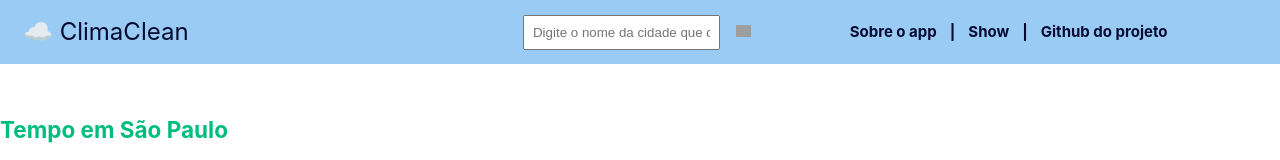
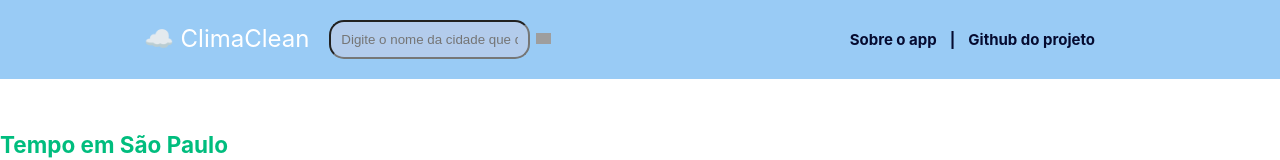
Before and after one commit to GabrielaSchubert/AppClima_2.0, a Vue app in the folder appclima_2.0/: page / in a window 1280 px wide. Shown: the top 160 px of the page. Built offline with nearby package versions, Linux system fonts and the light colour scheme; no server answers; grey boxes are pictures that could not be loaded.

Commit message:
arrumando o input

```diff
--- a/appclima_2.0/src/App.vue
+++ b/appclima_2.0/src/App.vue
@@ -24,8 +24,6 @@ import { RouterLink, RouterView } from 'vue-router'
       <nav class="nav">
         <RouterLink :to="{ name: 'about' }">Sobre o app</RouterLink>
         <span> | </span>
-        <RouterLink :to="{ name: 'show' }">Show</RouterLink>
-        <span> | </span>
         <a href="https://github.com/Jkvua/AppClima" target="_blank">Github do projeto</a>
       </nav>
     </header>
@@ -50,29 +48,46 @@ import { RouterLink, RouterView } from 'vue-router'
 
   /* Cabeçalho */
   header {
-    background-color: rgb(153, 203, 245);
     display: flex;
-    justify-content: space-between; /* Alinha logo e navegação */
+    justify-content: space-between;
     align-items: center;
     padding: 10px 20px;
+    grid-area: header;
+    background-color: rgb(153, 203, 245);
   }
 
   header .logo {
     text-decoration: none;
-    color: rgb(5, 11, 48);
     font-size: 24px;
+    text-decoration: none;
+    color: white;
   }
+
+  header:nth-child(1) {
+    text-align: center;
+}
 
   /* Formulário de Busca */
   .input {
     display: flex;
     align-items: center;
     justify-content: center;
+    display: flex;
+    padding: 10px;
+    border: none;
+    outline: none;
+    border-radius: 15px;
+
+    color: hsla(0, 0%, 0%, 0.966);
+    width: calc(100% - 100%);
   }
 
   .input-cidade {
-    padding: 8px;
-    margin-right: 10px;
+    background-color: #b3ccec;
+    padding: 10px;
+    outline: none;
+    border-radius: 15px;
+
   }
 
   .botao-busca {
```
